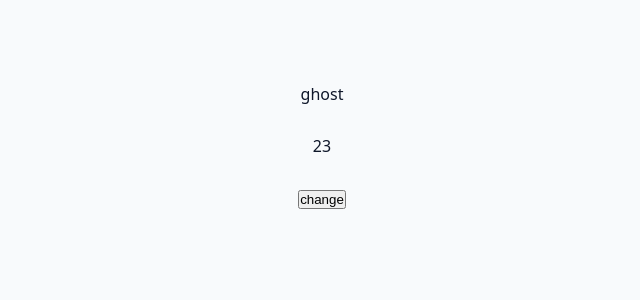
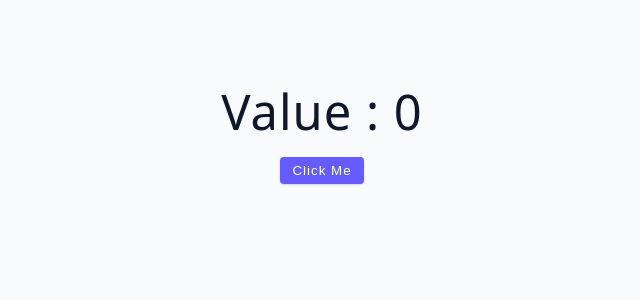
Before and after one commit to sydvys/React-hooks, a React (Vite) app: page / in a window 1280 px wide. Shown: the top 300 px of the page, without its empty margins (318-958 px from the left). Built offline with nearby package versions, Linux system fonts and the light colour scheme.

Commit message:
clean-up

```diff
--- a/src/App.jsx
+++ b/src/App.jsx
@@ -1,12 +1,16 @@
-import Basics from "./tutorial/01-useState/starter/02-useState-basics";
-import Array from "./tutorial/01-useState/starter/03-useState-array";
-import Object from "./tutorial/01-useState/starter/04-useState-object";
+import UseStateBasics from "./tutorial/01-useState/starter/02-useState-basics";
+import UseStateArray from "./tutorial/01-useState/starter/03-useState-array";
+import UseStateObject from "./tutorial/01-useState/starter/04-useState-object";
+import LatestValue from "./tutorial/01-useState/starter/05-useState-gotcha";
+import UseEffectBasics from "./tutorial/02-useEffect/starter/02-useEffect-basics";
 function App() {
   return (
     <div className="container">
-      {/* <Basics /> */}
-      {/* <Array /> */}
-      <Object />
+      {/* <UseStateBasics /> */}
+      {/* <UseStateArray /> */}
+      {/* <UseStateObject /> */}
+      {/* <LatestValue /> */}
+      <UseEffectBasics />
     </div>
   );
 }
--- a/src/tutorial/01-useState/starter/05-useState-gotcha.jsx
+++ b/src/tutorial/01-useState/starter/05-useState-gotcha.jsx
@@ -1,5 +1,25 @@
+import { useState } from "react";
+
 const UseStateGotcha = () => {
-  return <h2>useState "gotcha"</h2>;
+  const [value, setValue] = useState(0);
+
+  // const newValue = () => {
+  //   setValue(value + 1)
+  //   console.log('clicked');
+
+  // };
+  const newValue = () => {
+    setValue((num) => {
+      return num + 1;
+    });
+  };
+
+  return (
+    <>
+      <p>{value}</p>
+      <button onClick={newValue}>increase</button>
+    </>
+  );
 };
 
 export default UseStateGotcha;
```
